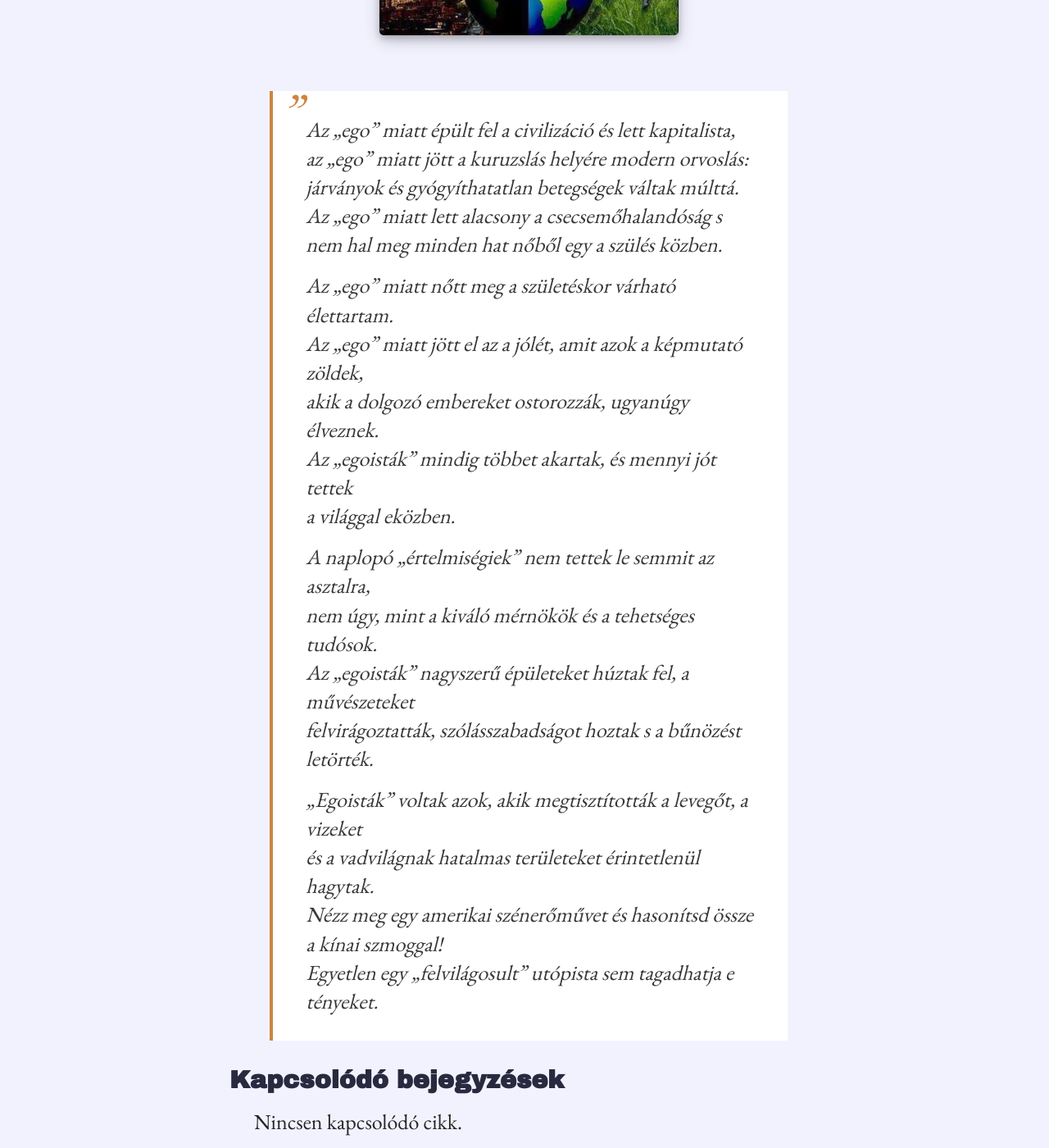
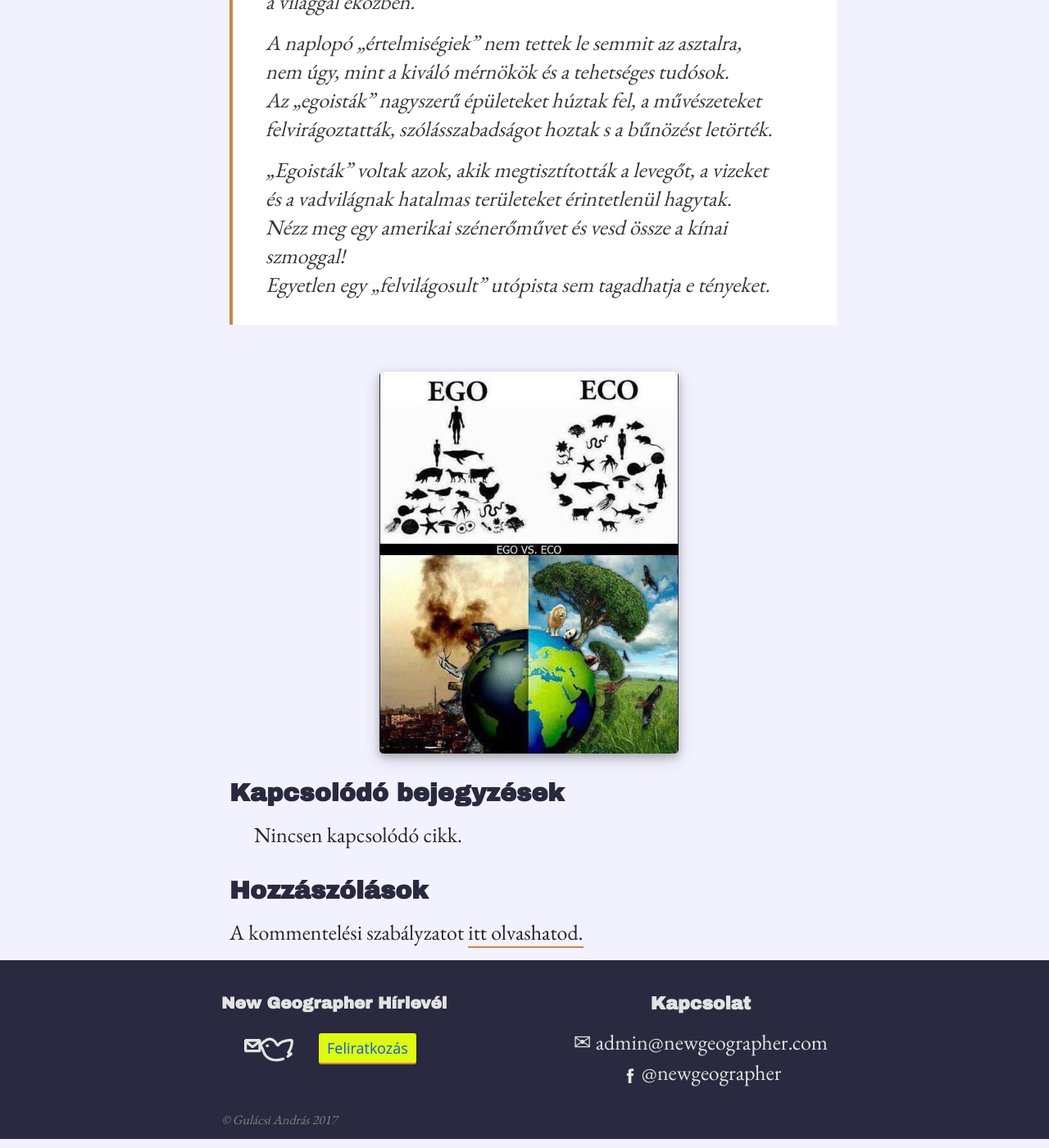
Before and after one commit to SalsaBoy990/SalsaBoy990.github.io, a Jekyll site: the page built from _posts/2017-09-23-az_ego_miatt.markdown, in a window 1280 px wide and 1400 px high, scrolled down 876 px. Shown: the whole window at 82% size. Built offline with Jekyll 4.4.1, drawn with Linux system fonts in a browser that asks for light colours; comment, search, counter and statistics services are not loaded; some of the changed text lies outside the part shown.

Commit message:
Update 2017-09-23-az_ego_miatt.markdown

```diff
--- a/_posts/2017-09-23-az_ego_miatt.markdown
+++ b/_posts/2017-09-23-az_ego_miatt.markdown
@@ -7,10 +7,8 @@
 categories: egyeb
 ---
 
-<img src="{{ site.url }}/assets/az_ego_miatt.jpg" class="image" alt="Ego kontra öko"/>
-
-<br />
-<blockquote>
+<blockquote class="poem">
+<h3>Gulácsi András: Az „ego” miatt…</h3>
 <p>Az „ego” miatt épült fel a civilizáció és lett kapitalista,<br>
 az „ego” miatt jött a kuruzslás helyére modern orvoslás:<br>
 járványok és gyógyíthatatlan betegségek váltak múlttá.<br>
@@ -31,6 +29,9 @@
 
 <p>„Egoisták” voltak azok, akik megtisztították a levegőt, a vizeket<br>
 és a vadvilágnak hatalmas területeket érintetlenül hagytak.<br>
-Nézz meg egy amerikai szénerőművet és hasonítsd össze a kínai szmoggal!<br>
+Nézz meg egy amerikai szénerőművet és vesd össze a kínai szmoggal!<br>
 Egyetlen egy „felvilágosult” utópista sem tagadhatja e tényeket.</p>
 </blockquote>
+
+<br />
+<img src="{{ site.url }}/assets/az_ego_miatt.jpg" class="image" alt="Ego kontra öko"/>
```
